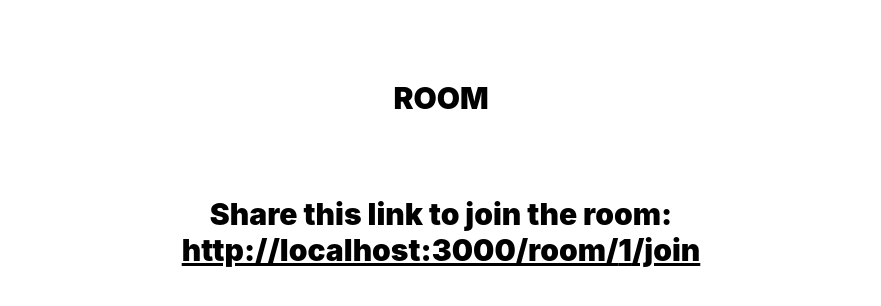
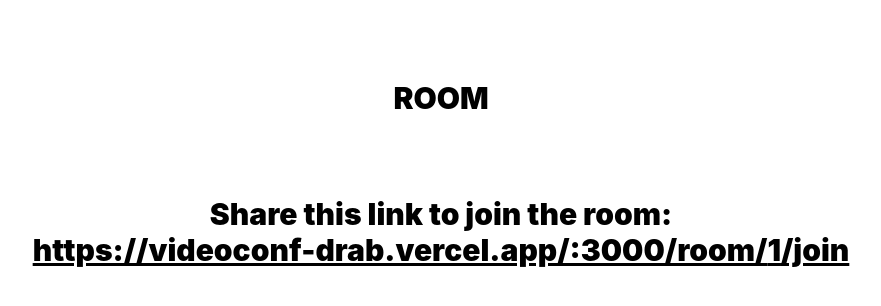
Before and after one commit to JoeLan124/videoconf, a Next.js app: page /room/1 in a window 1280 px wide. Shown: the top 306 px of the page, without its empty margins (199-1080 px from the left). Built offline with nearby package versions, Linux system fonts and the light colour scheme.

Commit message:
05 vercel domain integrated

```diff
--- a/pages/room/[id].js
+++ b/pages/room/[id].js
@@ -37,7 +37,7 @@ export default function Room() {
       <p className="mt-20 mb-20 text-center text-3xl font-black">
         Share this link to join the room: <br />
         <a href={`/room/${id}/join`} className="underline">
-          http://localhost:3000/room/{id}/join
+          https://videoconf-drab.vercel.app/:3000/room/{id}/join
         </a>
       </p>
       <div className="flex">
```
